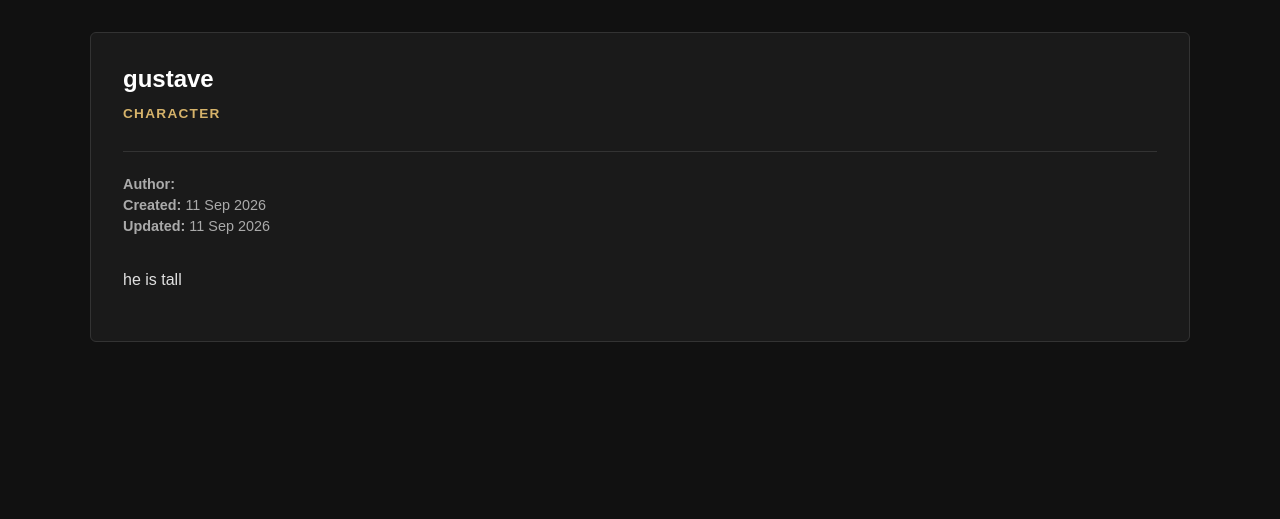
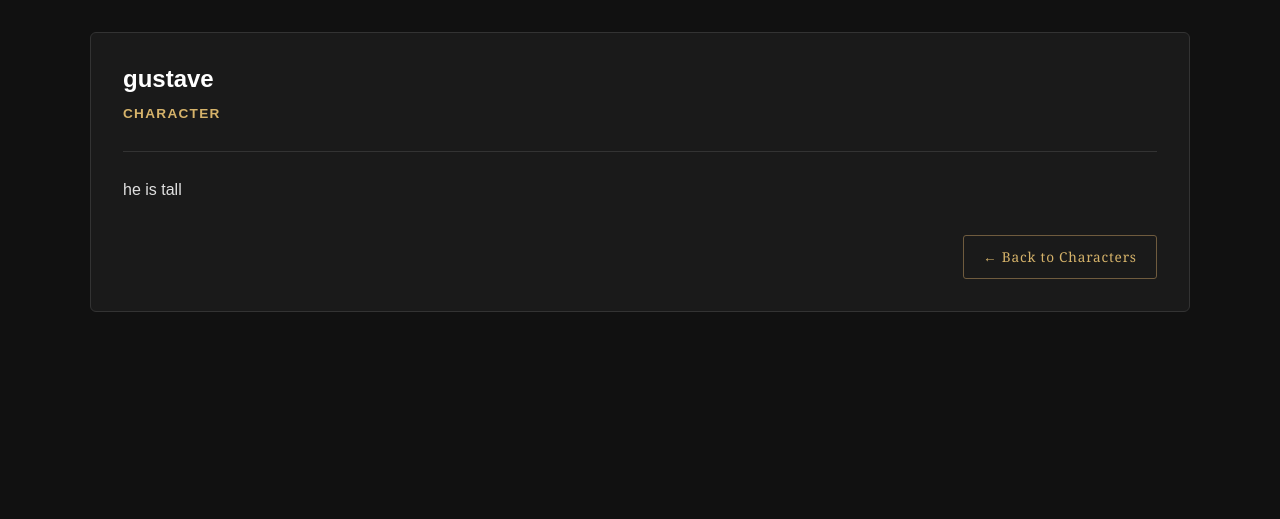
Before and after one commit to xmarcelx2018-cmd/expedition_33_wiki, a Django app: page /wiki/1/ in a window 1280 px wide. Shown: the part 65-584 px from the top of the page. Run offline with Django 4.2, Linux system fonts and the light colour scheme; data comes from the database, SQL or seed files in the repository; parts of the project's set-up code (start-up, migrations or seed data) failed here and were passed over.

Commit message:
Update character cards content and add a back button

```diff
--- a/static/css/style.css
+++ b/static/css/style.css
@@ -243,6 +243,34 @@ a:hover {
 .btn-delete:hover {
     background-color: #9a3b3b;
     color: #ffffff;
+}
+
+/* Back Button */
+
+.back-button {
+    display: inline-block;
+    margin-top: 0;
+    padding: 0.7rem 1.2rem;
+    border: 1px solid #6f5b3e;
+    border-radius: 3px;
+    color: #d6b36a;
+    font-family: Georgia, "Times New Roman", serif;
+    font-size: 0.85rem;
+    letter-spacing: 0.05rem;
+    text-decoration: none;
+    transition: all 0.2s ease;
+}
+
+.back-button:hover {
+    background-color: #d6b36a;
+    color: #111111;
+}
+
+.detail-actions-row {
+    display: flex;
+    justify-content: space-between;
+    align-items: center;
+    margin-top: 2rem;
 }
 
 /* Wiki Forms */
--- a/wiki/templates/wiki/wiki_detail.html
+++ b/wiki/templates/wiki/wiki_detail.html
@@ -23,18 +23,14 @@
             >
         {% endif %}
 
-        <div class="detail-meta">
-            <p><strong>Author:</strong> {{ wiki_entry.author }}</p>
-            <p><strong>Created:</strong> {{ wiki_entry.created_on|date:"d M Y" }}</p>
-            <p><strong>Updated:</strong> {{ wiki_entry.updated_on|date:"d M Y" }}</p>
-        </div>
-
         <div class="detail-content">
             {{ wiki_entry.content|linebreaks }}
         </div>
 
+        <div class="detail-actions-row">
+
+            <div class="detail-actions">
                 {% if user == wiki_entry.author %}
-            <div class="detail-actions">
                     <a class="btn-edit" href="{% url 'wiki_edit' wiki_entry.pk %}">
                         Edit
                     </a>
@@ -42,8 +38,16 @@
                     <a class="btn-delete" href="{% url 'wiki_delete' wiki_entry.pk %}">
                         Delete
                     </a>
+                {% endif %}
             </div>
+
+            {% if wiki_entry.category == "character" %}
+                <a href="{% url 'characters' %}" class="back-button">
+                    ← Back to Characters
+                </a>
             {% endif %}
+
+        </div>
 
     </article>
 
```
Lines whose indentation alone changed are shown as unchanged.
